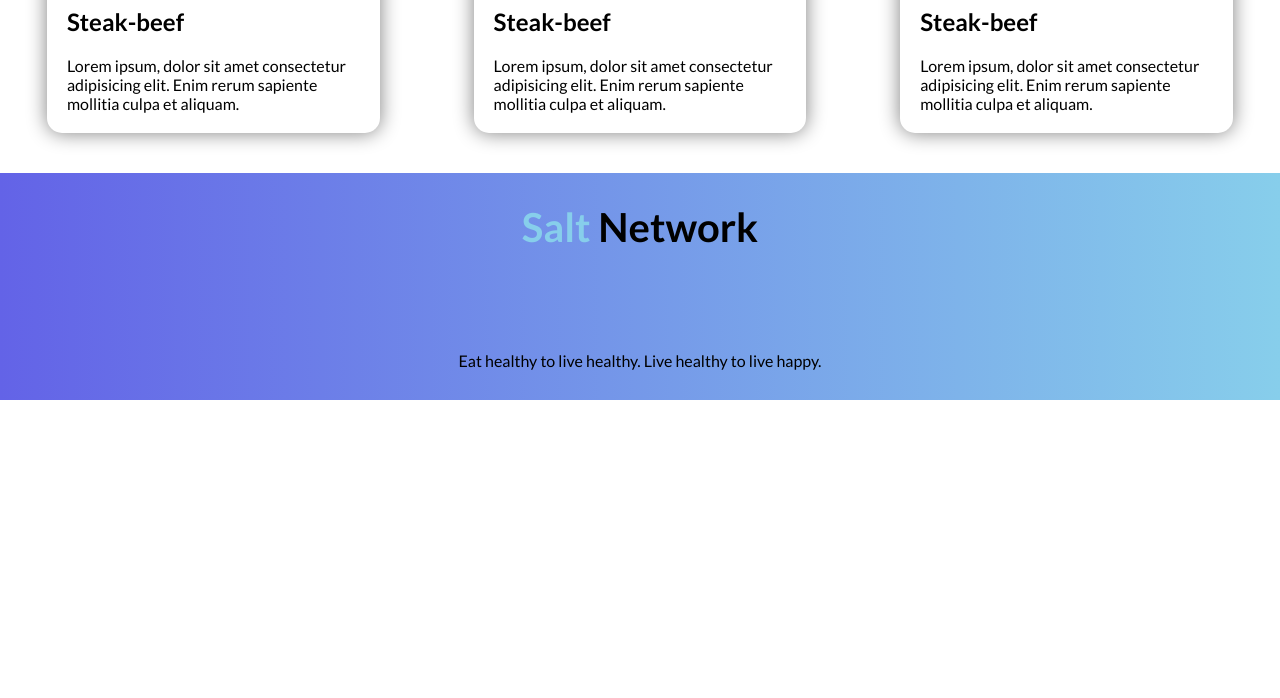
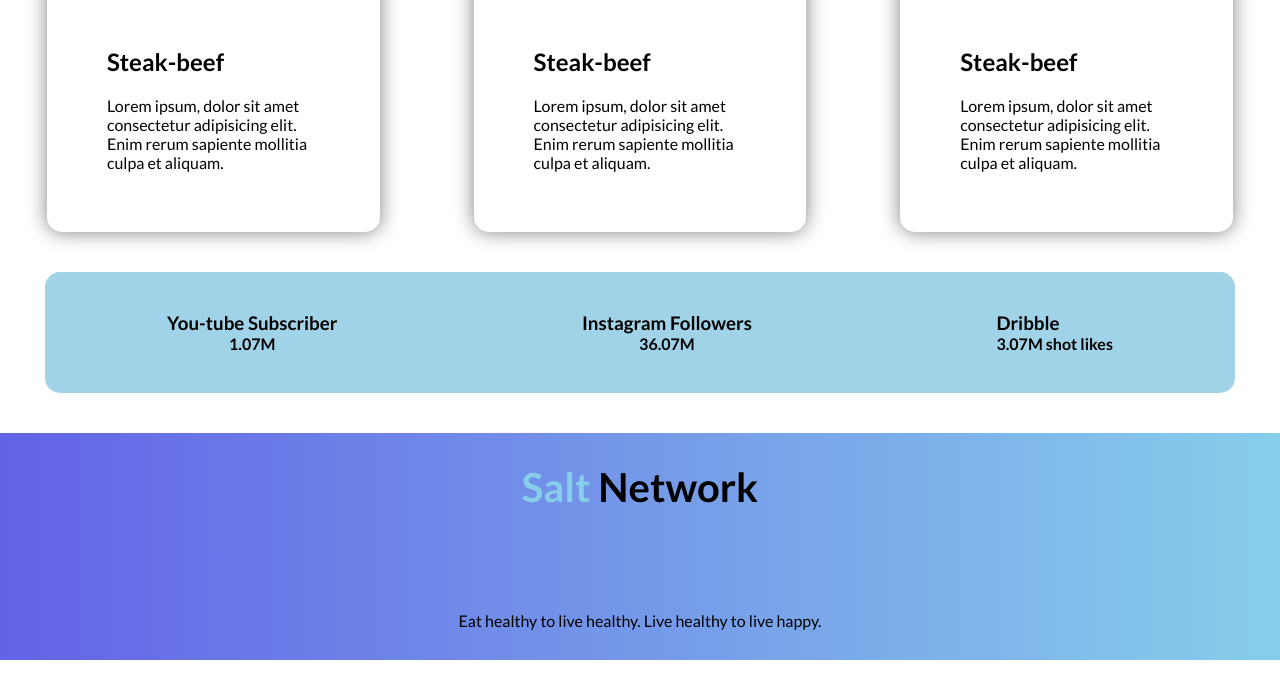
Before and after one commit to bitue/salt-food, a plain HTML site: page index.html in a window 1280 px wide. Shown: the part 1478-2176 px from the top of the page. Before the commit the page ends 1918 px from the top, so only its background shows below. Drawn offline with Linux system fonts and the light colour scheme.

Commit message:
added social

```diff
--- a/index.html
+++ b/index.html
@@ -88,6 +88,28 @@
         </div>
 
     </section>
+    <section>
+        <div class="social-media">
+            <div class="you">
+                <div class="des">
+                    <h3> You-tube Subscriber</h3>
+                    <h4>1.07M</h4>
+                </div>
+            </div>
+            <div class="ins">
+                <div class="des">
+                    <h3> Instagram Followers</h3>
+                    <h4>36.07M</h4>
+                </div>
+            </div>
+            <div class="dri">
+                <div class="des">
+                    <h3> Dribble </h3>
+                    <h4>3.07M shot likes</h4>
+                </div>
+            </div>
+        </div>
+    </section>
 
 
     <section class="footer">
--- a/style.css
+++ b/style.css
@@ -61,3 +61,14 @@ h2{
 .padd{
     margin: 40px; text-align: center; padding: 30px;
 }
+.social-media{
+    width: 93%; margin: 40px auto;
+    display: flex; justify-content: space-around;
+    align-items: center; background-color: rgb(160, 211, 231); border-radius: 15px;
+}
+.des{
+    padding: 40px;
+}
+h4{
+    text-align: center;
+}
```
